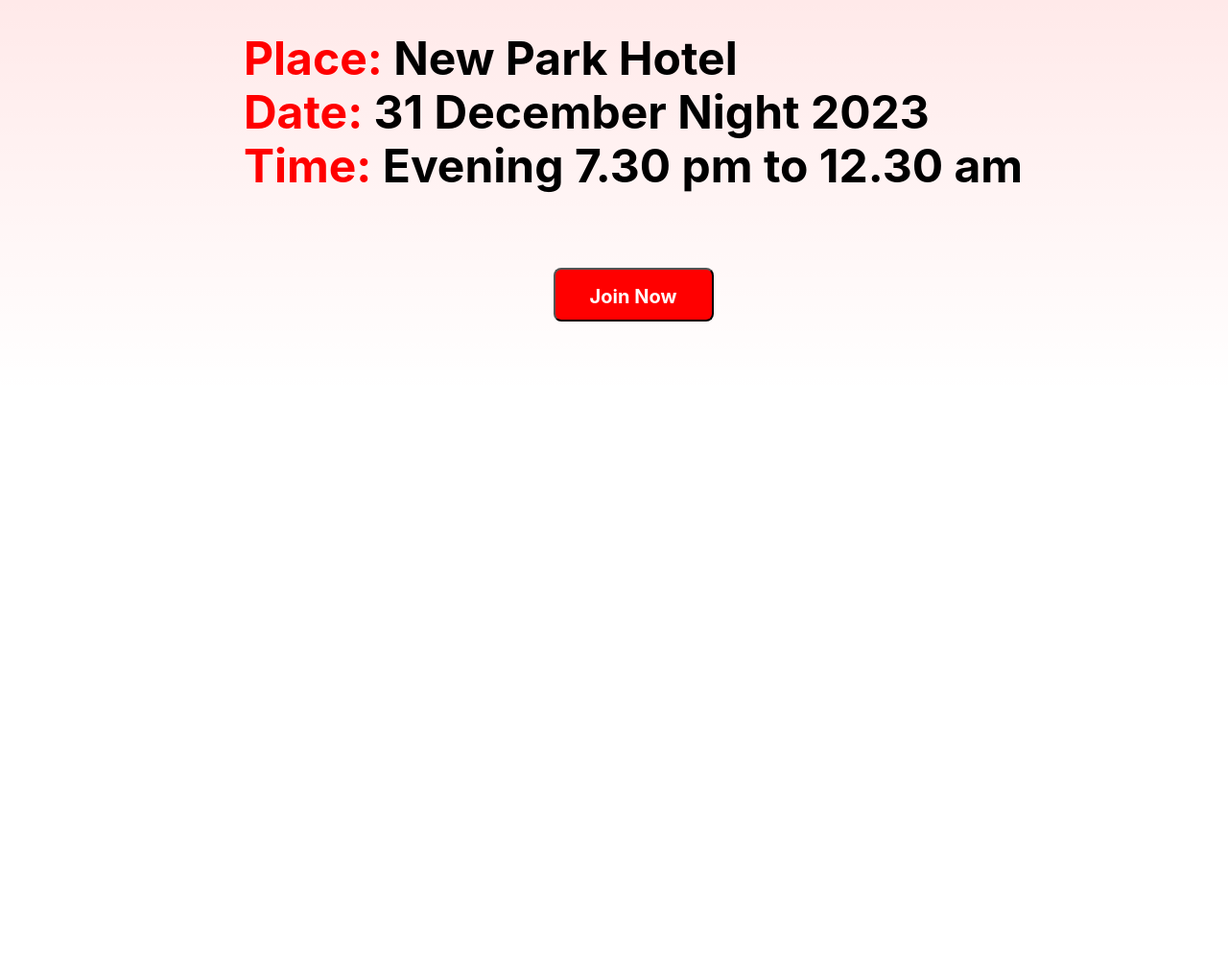
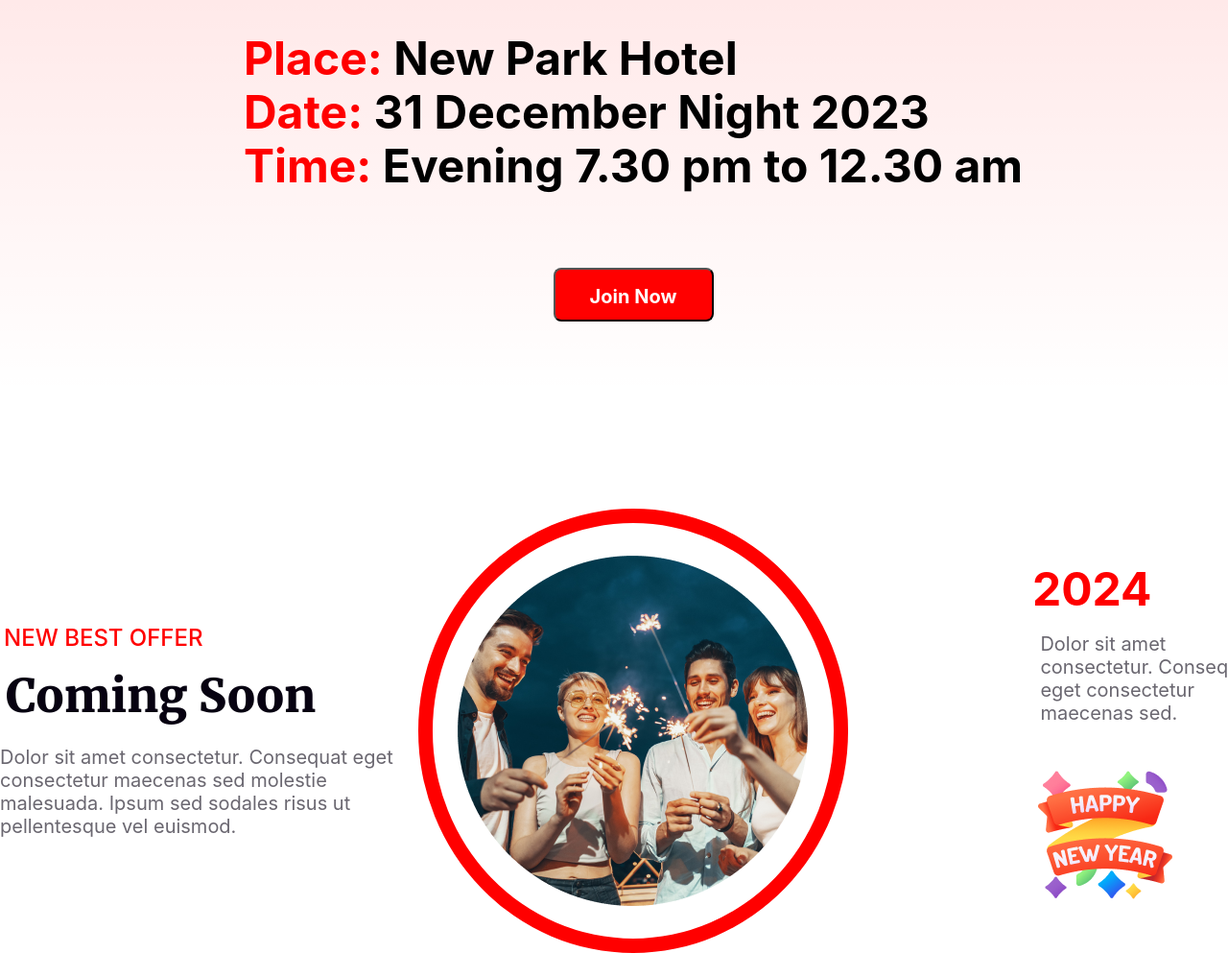
Before and after one commit to Hridoy7898/new-year-offer, a plain HTML site: page index.html in a window 1280 px wide. Shown: the part 2488-3481 px from the top of the page at 96% size. Before the commit the page ends 2898 px from the top, so only its background shows below. Drawn offline with Linux system fonts and the light colour scheme.

Commit message:
added coming soon section

```diff
--- a/index.html
+++ b/index.html
@@ -54,6 +54,24 @@
             <button id="join-btn">Join Now</button>
         </section>
         <!-- new park hotel section ends here -->
+        <!-- coming soon section starts here -->
+        <section class="coming-soon-container">
+            <div class="starting-content">
+                <h5>NEW BEST OFFER</h5>
+                <h1>Coming Soon</h1>
+                <p>Dolor sit amet consectetur. Consequat eget consectetur maecenas sed molestie malesuada. Ipsum sed
+                    sodales risus ut pellentesque vel euismod. </p>
+            </div>
+            <div class="middle-content">
+                <img src="images/eclipse.png" alt="">
+            </div>
+            <div class="last-content">
+                <h1>2024</h1>
+                <p>Dolor sit amet consectetur. Consequat eget consectetur maecenas sed.</p>
+                <img src="images/Group-96.png" alt="">
+            </div>
+        </section>
+        <!-- coming soon section ends here -->
     </main>
     <footer>
 
--- a/style.css
+++ b/style.css
@@ -194,6 +194,7 @@
     align-items: center;
     border-radius: 16px;
     background: linear-gradient(180.00deg, rgba(255, 0, 0, 0.1), rgba(255, 0, 0, 0) 100%);
+    margin-bottom: 120px;
 
 }
 
@@ -225,3 +226,94 @@
 .span-section {
     color: rgb(255, 0, 0);
 }
+
+/* coming soon styles */
+.coming-soon-container {
+    width: 1320px;
+    height: 463px;
+
+    margin: 0 auto;
+    display: flex;
+}
+
+.starting-content {
+    width: 33%;
+    height: 463px;
+
+    display: flex;
+    flex-direction: column;
+    justify-content: center;
+    align-items: center;
+}
+
+.starting-content h5 {
+    color: rgb(255, 0, 0);
+    font-family: Inter;
+    font-size: 24px;
+    font-weight: 500;
+    margin-bottom: 16px;
+    margin-right: 220px;
+}
+
+.starting-content h1 {
+    color: rgb(7, 2, 17);
+    font-family: Merriweather;
+    font-size: 48px;
+    font-weight: 900;
+    margin-bottom: 22px;
+    margin-right: 100px;
+
+}
+
+.starting-content p {
+    color: rgba(7, 2, 17, 0.6);
+    font-family: Inter;
+    font-size: 20px;
+    font-weight: 400;
+}
+
+.middle-content {
+    width: 34%;
+    height: 463px;
+
+    display: flex;
+    justify-content: center;
+    flex-direction: column;
+    align-items: center;
+    border-radius: 50%;
+    box-sizing: border-box;
+    border: 15px solid rgb(255, 0, 0);
+}
+
+
+.last-content {
+    width: 33%;
+    height: 463px;
+
+    display: flex;
+    flex-direction: column;
+    justify-content: center;
+    align-items: center;
+}
+
+.last-content h1 {
+    color: rgb(255, 0, 0);
+    font-family: Inter;
+    font-size: 48px;
+    font-weight: 700;
+    margin-bottom: 16px;
+    margin-left: 72px;
+}
+
+.last-content p {
+    color: rgba(7, 2, 17, 0.6);
+    font-family: Inter;
+    font-size: 20px;
+    font-weight: 400;
+    margin-bottom: 45px;
+    margin-left: 200px;
+}
+
+.last-content img {
+    margin-left: 100px;
+}
```
Also changed, not shown: images/Group-96.png (renamed from images/Group 96.png), images/eclipse.png (renamed from images/Ellipse 1.png). Lines whose indentation alone changed are shown as unchanged.
